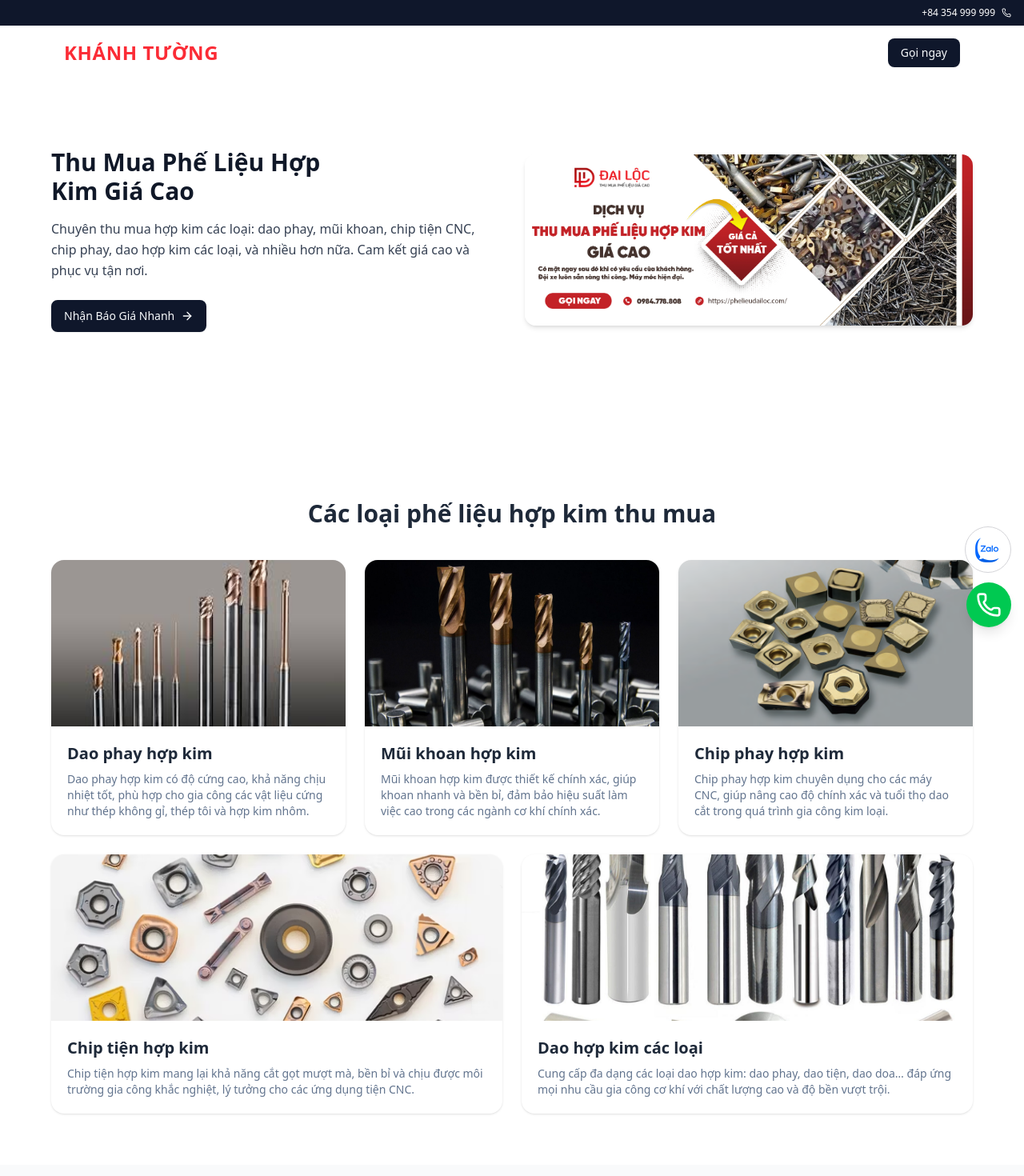
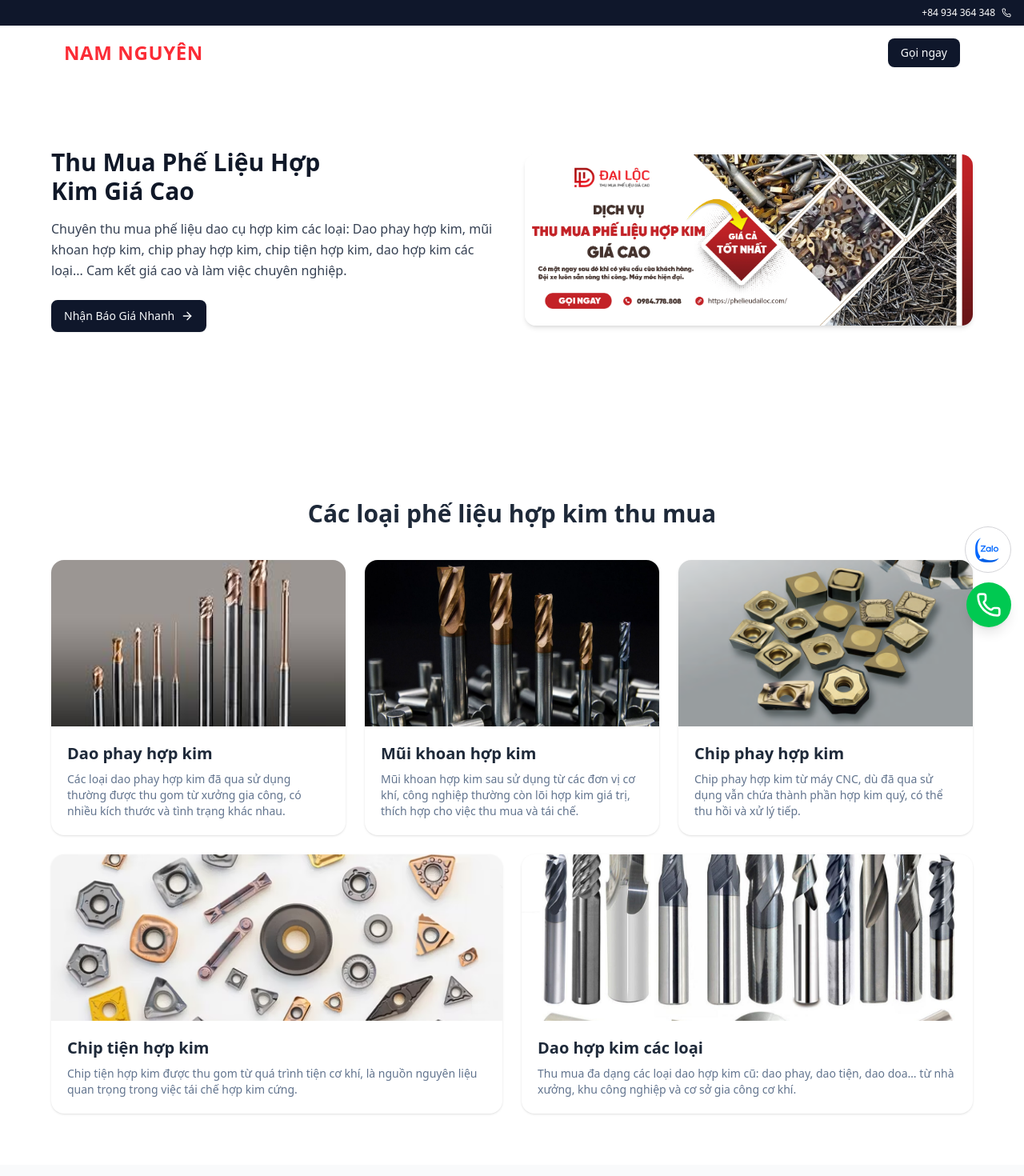
Before and after one commit to ndthanh143/alloy-scrap, a Next.js app: page / in a window 1280 px wide. Shown: the top 1470 px of the page at 80% size. Built offline with nearby package versions, Linux system fonts and the light colour scheme; no server answers.

Commit message:
Fix a bit

```diff
--- a/src/components/AlloyPurchase.tsx
+++ b/src/components/AlloyPurchase.tsx
@@ -4,31 +4,31 @@ const services = [
   {
     title: "Dao phay hợp kim",
     description:
-      "Dao phay hợp kim có độ cứng cao, khả năng chịu nhiệt tốt, phù hợp cho gia công các vật liệu cứng như thép không gỉ, thép tôi và hợp kim nhôm.",
+      "Các loại dao phay hợp kim đã qua sử dụng thường được thu gom từ xưởng gia công, có nhiều kích thước và tình trạng khác nhau.",
     image: "/products/dao-phay-hop-kim.jpg",
   },
   {
     title: "Mũi khoan hợp kim",
     description:
-      "Mũi khoan hợp kim được thiết kế chính xác, giúp khoan nhanh và bền bỉ, đảm bảo hiệu suất làm việc cao trong các ngành cơ khí chính xác.",
+      "Mũi khoan hợp kim sau sử dụng từ các đơn vị cơ khí, công nghiệp thường còn lõi hợp kim giá trị, thích hợp cho việc thu mua và tái chế.",
     image: "/products/mui-khoan-hop-kim.webp",
   },
   {
     title: "Chip phay hợp kim",
     description:
-      "Chip phay hợp kim chuyên dụng cho các máy CNC, giúp nâng cao độ chính xác và tuổi thọ dao cắt trong quá trình gia công kim loại.",
+      "Chip phay hợp kim từ máy CNC, dù đã qua sử dụng vẫn chứa thành phần hợp kim quý, có thể thu hồi và xử lý tiếp.",
     image: "/products/chip-phay-hop-kim.png",
   },
   {
     title: "Chip tiện hợp kim",
     description:
-      "Chip tiện hợp kim mang lại khả năng cắt gọt mượt mà, bền bỉ và chịu được môi trường gia công khắc nghiệt, lý tưởng cho các ứng dụng tiện CNC.",
+      "Chip tiện hợp kim được thu gom từ quá trình tiện cơ khí, là nguồn nguyên liệu quan trọng trong việc tái chế hợp kim cứng.",
     image: "/products/chip-tien-hop-kim.avif",
   },
   {
     title: "Dao hợp kim các loại",
     description:
-      "Cung cấp đa dạng các loại dao hợp kim: dao phay, dao tiện, dao doa… đáp ứng mọi nhu cầu gia công cơ khí với chất lượng cao và độ bền vượt trội.",
+      "Thu mua đa dạng các loại dao hợp kim cũ: dao phay, dao tiện, dao doa… từ nhà xưởng, khu công nghiệp và cơ sở gia công cơ khí.",
     image: "/products/dao-hop-kim-cac-loai.jpg",
   },
 ];
--- a/src/components/ContactFloatButtons.tsx
+++ b/src/components/ContactFloatButtons.tsx
@@ -17,7 +17,7 @@ export const ContactFloatButton = () => {
     <div className="fixed bottom-4 right-4 flex flex-col items-end gap-2 md:gap-3 z-50">
       {/* Zalo button */}
       <a
-        href="https://zalo.me/0123456789"
+        href="https://zalo.me/0934364348"
         target="_blank"
         rel="noopener noreferrer"
         aria-label="Nhắn Zalo"
@@ -36,7 +36,7 @@ export const ContactFloatButton = () => {
       </a>
 
       {/* Phone button */}
-      <a href="tel:0123456789" aria-label="Gọi ngay" className="relative group">
+      <a href="tel:0934364348" aria-label="Gọi ngay" className="relative group">
         <Tooltip text="Gọi ngay" />
         <div className="bg-green-500 hover:bg-green-600 text-white rounded-full p-2 md:p-3 transition-transform hover:scale-105 shadow-lg">
           <Phone className="w-6 h-6 md:w-8 md:h-8" />
--- a/src/components/Footer.tsx
+++ b/src/components/Footer.tsx
@@ -1,7 +1,7 @@
 export function Footer() {
   return (
     <footer className="text-center text-sm py-6 text-muted-foreground bg-gray-50">
-      © {2025} Khánh Tường. All rights reserved.
+      © {2025} Nam Nguyên. All rights reserved.
     </footer>
   );
 }
--- a/src/components/Header.tsx
+++ b/src/components/Header.tsx
@@ -29,7 +29,7 @@ export function Header() {
     >
       <div className="mx-auto bg-primary text-white">
         <div className="container flex justify-end items-center py-2 px-4 ">
-          <p className="text-xs font-medium">+84 354 999 999</p>
+          <p className="text-xs font-medium">+84 934 364 348</p>
           <Phone className="ml-2 w-3 h-3" />
         </div>
       </div>
@@ -39,7 +39,7 @@ export function Header() {
           className="text-xl md:text-2xl font-bold text-primary tracking-wide hover:opacity-80 transition cursor-pointer uppercase text-red-500"
           aria-label="Trang chủ KhanhTuong"
         >
-          Khánh Tường
+          Nam Nguyên
         </button>
         <Button>Gọi ngay</Button>
       </div>
--- a/src/components/HeroSection.tsx
+++ b/src/components/HeroSection.tsx
@@ -24,9 +24,9 @@ export function HeroSection() {
             Thu Mua Phế Liệu Hợp Kim Giá Cao
           </h2>
           <p className="text-gray-700 mb-6 leading-relaxed">
-            Chuyên thu mua hợp kim các loại: dao phay, mũi khoan, chip tiện CNC,
-            chip phay, dao hợp kim các loại, và nhiều hơn nữa. Cam kết giá cao
-            và phục vụ tận nơi.
+            Chuyên thu mua phế liệu dao cụ hợp kim các loại: Dao phay hợp kim,
+            mũi khoan hợp kim, chip phay hợp kim, chip tiện hợp kim, dao hợp kim
+            các loại... Cam kết giá cao và làm việc chuyên nghiệp.
           </p>
           <Button size="lg">
             Nhận Báo Giá Nhanh <ArrowRight />
```
